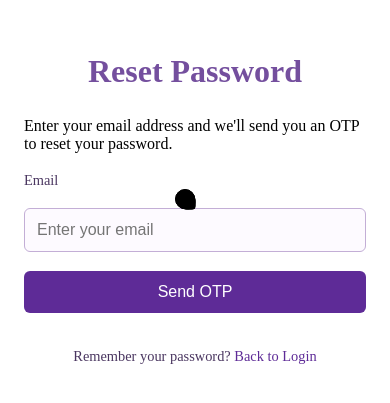
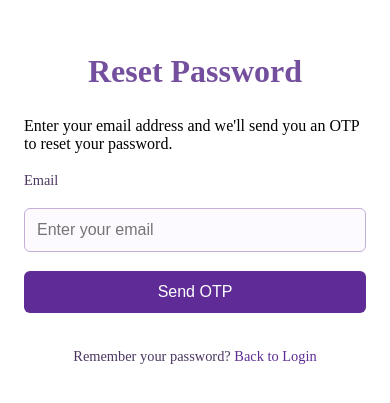
Before and after one commit to HarshVardhansinghChauhan4542/Frontend, a React (Vite) app: page /forgot-password in a window 390 px wide. Shown: the part 213-616 px from the top of the page. Built offline with nearby package versions, Linux system fonts and the light colour scheme.

Commit message:
Frontend

```diff
--- a/src/components/Home/CSS/CursorDesign.css
+++ b/src/components/Home/CSS/CursorDesign.css
@@ -6,6 +6,18 @@
   z-index: 99999999;
   transform: translate(-50%, -50%);
   transition: background-color 0.3s ease;
+}
+
+/* Hide cursor circles on mobile devices */
+@media (max-width: 768px) {
+  .circle {
+    display: none !important;
+  }
+
+  /* Restore default cursor on mobile */
+  html, a, button, input, textarea, [role="button"], [role="tab"] {
+    cursor: auto !important;
+  }
 }
 
 /* Hide default cursor */
--- a/src/components/Home/JSX/Header.jsx
+++ b/src/components/Home/JSX/Header.jsx
@@ -190,7 +190,7 @@ const Header = () => {
   }, []);
 
   return (
-    <div id="headerContainer">
+    <div id="headerContainer" data-scroll-container>
       <div id="logoImg" className="header-anim">
         <Link to="/">
           <img src="/KGPnow.png" alt="logo" />
```
